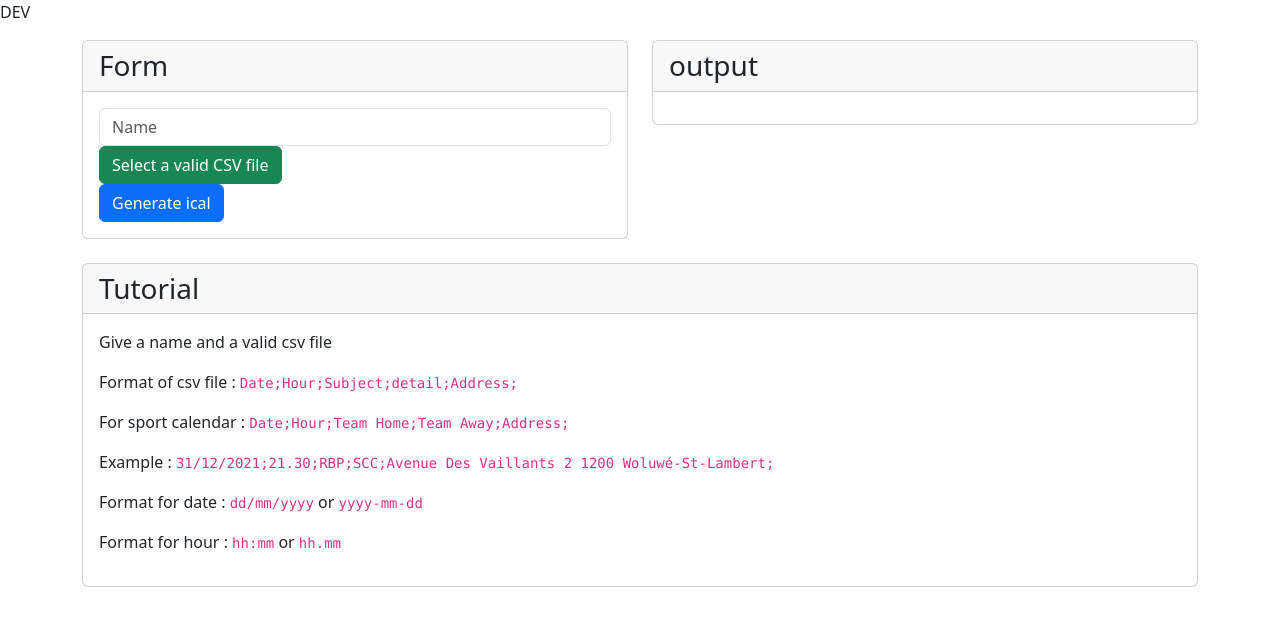
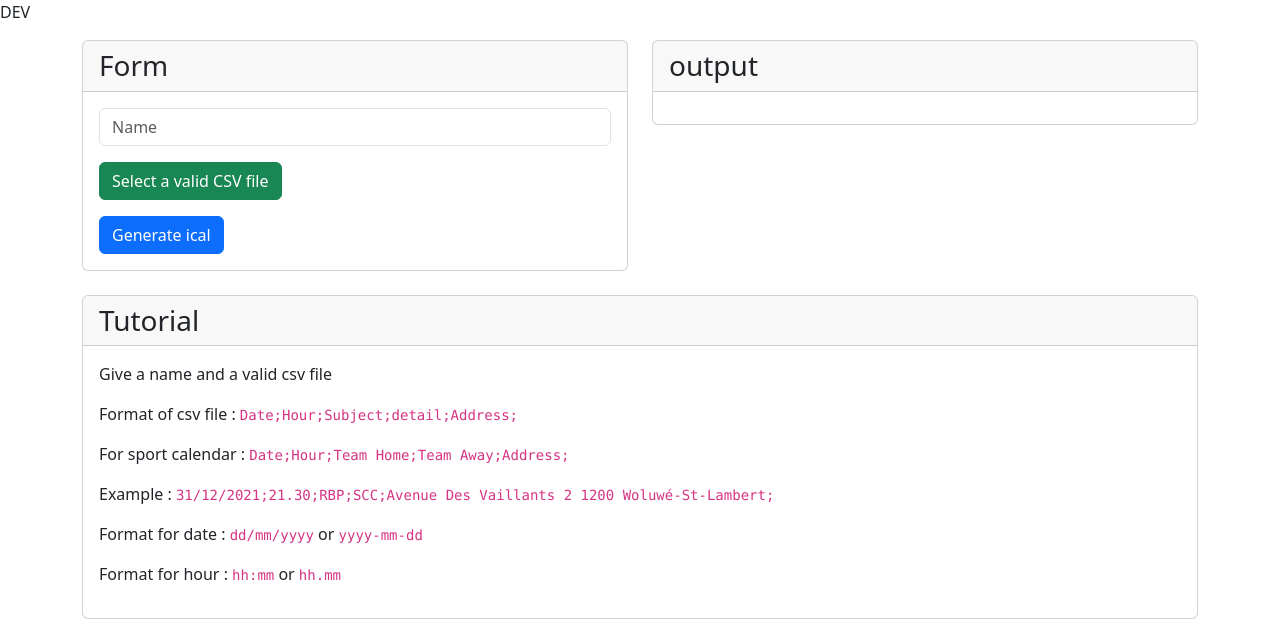
Before and after one commit to Foxugly/django-ical, a Django app: page / in a window 1280 px wide. Shown: the part 57-684 px from the top of the page. Run offline with Django 3.2, Linux system fonts and the light colour scheme; data that the repository does not hold is empty; some libraries are stand-ins or nearby versions.

Commit message:
ui: bs5 layout fixes — replace dropped form-group with mb-3, switch row→d-flex
Bootstrap 5 dropped the .form-group class — inputs collapsed against each other
without spacing. Replace with .mb-3.

Switch the per-calendar entry from .row .justify-content-between (which doesn't
work cleanly with mixed float/flex children in BS5) to a d-flex with gap. Drop
the now-redundant float-start on the entry name and the orphan float-end on the
buttons container; flex layout handles alignment on its own.

Drop the float-start on card-title h3s (was a leftover BS4 idiom).

Strip a stray data-placement="top" from the download button (no tooltip on it).

Co-Authored-By: Claude Opus 4.7 (1M context) <noreply@anthropic.com>

```diff
--- a/templates/model_form_upload.html
+++ b/templates/model_form_upload.html
@@ -7,19 +7,16 @@
         <div class="col-sm-6 mb-4">
             <div class="card">
                 <div class="card-header">
-                    <h3 class="float-start mb-0">{% trans "Form" %}</h3>
+                    <h3 class="mb-0">{% trans "Form" %}</h3>
                 </div>
                 <div class="card-body">
                     <form enctype="multipart/form-data" method="post">
                         {% csrf_token %}
-                        <div class="form-group">
+                        <div class="mb-3">
                             <input class="form-control" id="id_name" maxlength="100" name="name" placeholder="{% trans 'Name' %}"
                                    required="true" type="text">
-                            <div class="">
-
-                            </div>
                         </div>
-                        <div class="form-group">
+                        <div class="mb-3">
                             <label class="file-upload btn btn-success" for="id_document">{% trans "Select a valid CSV file" %}
                                 <input class="form-control" id="id_document" name="document" placeholder="{% trans 'Document' %}"
                                        required="true" type="file"></label>
@@ -32,15 +29,15 @@
         <div class="col-sm-6  mb-4">
             <div class="card">
                 <div class="card-header">
-                    <h3 class="float-start mb-0">{% trans "output" %}</h3>
+                    <h3 class="mb-0">{% trans "output" %}</h3>
                 </div>
                 <div class="card-body">
                     {% for object in object_list %}
-                    <div class="row justify-content-between">
+                    <div class="d-flex justify-content-between align-items-center mb-2 gap-2 flex-wrap">
                         <div>
-                            <a class="float-start" href="{{ object.document.url }}">{{object}}</a>
+                            <a href="{{ object.document.url }}">{{object}}</a>
                         </div>
-                        <div class="float-end">
+                        <div>
                             {% if object.ics %}
                             <a class="btn btn-socialm" href="{{object.get_ics_facebook_link}}"
                                style="background-color: #4267B2"><i class="fab fa-facebook-f"
@@ -60,7 +57,7 @@
                                style="background-color:black"
                                title="copy to url the link of the ics file"><i
                                     class="far fa-clone" style="color:white"></i></a>
-                            <a class="btn btn-socialm" data-placement="top" href="{{ object.ics.url }}"
+                            <a class="btn btn-socialm" href="{{ object.ics.url }}"
                                style="background-color:black"
                                title="download the ics file"><i class="fas fa-download" style="color:white"></i></a>
                             {% endif %}
@@ -75,7 +72,7 @@
         <div class="col-sm-12 mb-4">
             <div class="card">
                 <div class="card-header">
-                    <h3 class="float-start mb-0">{% trans "Tutorial" %}</h3>
+                    <h3 class="mb-0">{% trans "Tutorial" %}</h3>
                 </div>
                 <div class="card-body">
                     <p>{% trans "Give a name and a valid csv file" %}</p>
```
